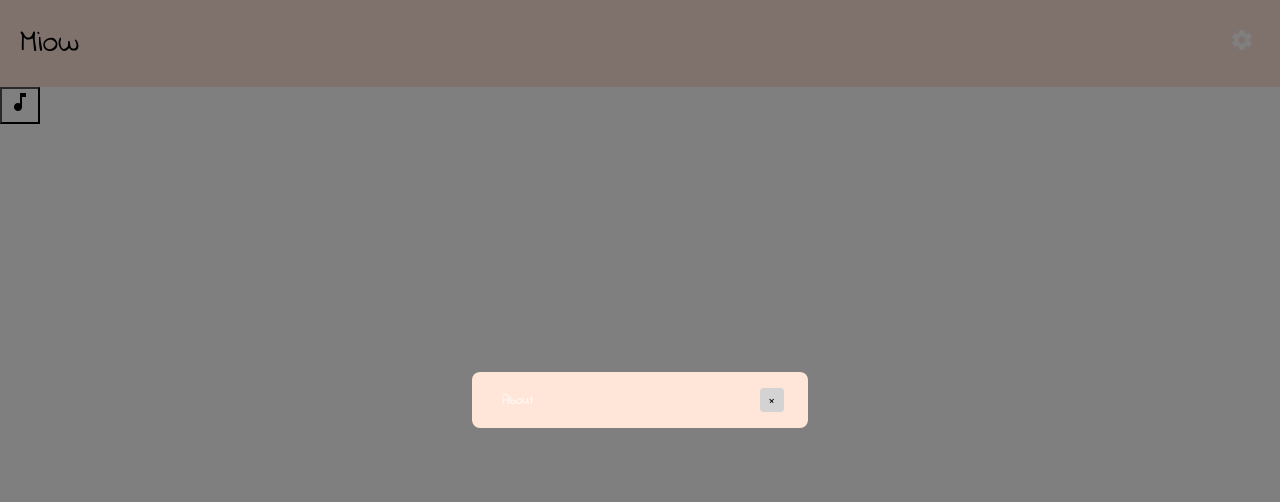
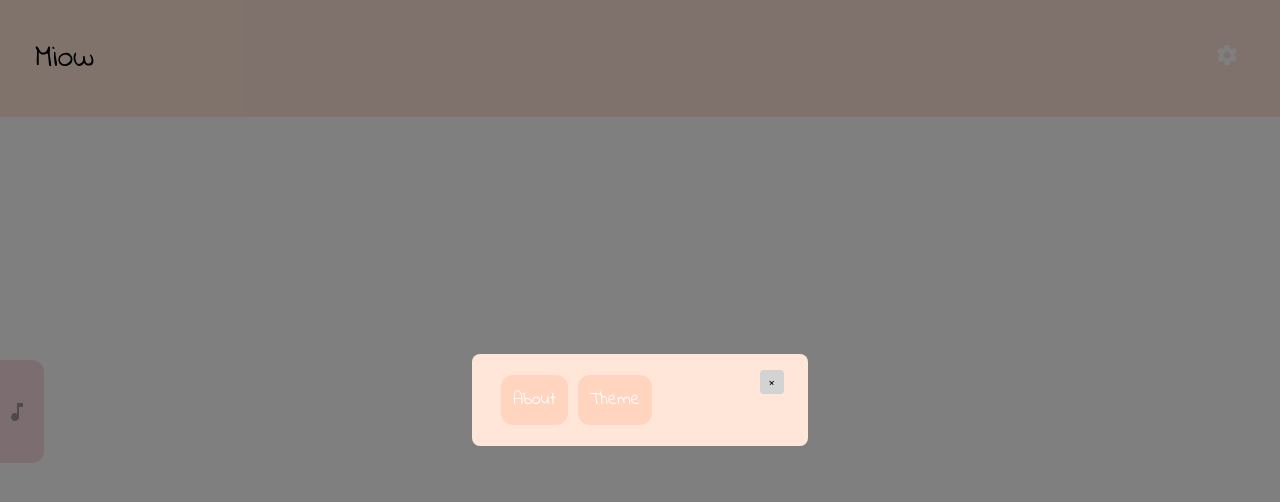
Before and after one commit to lmnx0/lmnx0.github.io, a plain HTML site: page miow/index.html in a window 1280 px wide. Both pictures are taken after a click on the button "settings". Drawn offline with Linux system fonts and the light colour scheme; grey boxes are pictures that could not be loaded.

Commit message:
Update 1.10
Functioning theme button on the settings. (Only dark mode)
Updated search bar
Updated music button

```diff
--- a/miow/script.js
+++ b/miow/script.js
@@ -10,9 +10,13 @@ const para2 = document.createElement('p');
 para.setAttribute("class", "Abouttitle");
 para2.setAttribute("class", "Abouttxt");
 const aboutbtn = document.createElement('button');//creates button
+const themesbtn = document.createElement('button');
+aboutbtn.setAttribute("class", "aboutbtn");
+themesbtn.setAttribute("class", "themesbtn");
 
-//event listener sa modal
+//event listener
 aboutbtn.addEventListener("click", showingAbout);
+themesbtn.addEventListener("click", darkMode);
 trigger.addEventListener("click", toggleModal);
 closeButton.addEventListener("click", toggleModal);
 window.addEventListener("click", windowOnClick);
@@ -63,7 +67,9 @@ function minNav() {
 //modal
 function toggleModal() {
     aboutbtn.innerText = 'About';
+    themesbtn.innerText = 'Theme'
     modalContent.append(aboutbtn);
+    modalContent.append(themesbtn);
     const createModal = document.createElement('div');
     modal.classList.toggle("show-modal");
     createModal.setAttribute('class','modal');
@@ -80,6 +86,7 @@ function windowOnClick(event) {
 //about modal
 function showingAbout(){
     aboutbtn.remove();//remove about button
+    themesbtn.remove();
     para.innerText = "About us: ";
     para2.innerText = "MAGHILAK NAKO KAY AKO RA JUD ISA NAGHIMO DINHIA YAWA";
     document.querySelector(".modal-content").append(para);
@@ -110,3 +117,9 @@ function clickNav() {
         -- resize;
     }
 }
+
+//dark mode
+function darkMode() {
+    var darkmode = document.body;
+    darkmode.classList.toggle("darkmode");
+}
--- a/miow/style.css
+++ b/miow/style.css
@@ -2,6 +2,14 @@
 
 * {
     font-family: 'Indie Flower', cursive;
+
+    /* disable select */
+    -webkit-touch-callout: none; /* iOS Safari */
+    -webkit-user-select: none; /* Safari */
+    -khtml-user-select: none; /* Konqueror HTML */
+    -moz-user-select: none; /* Firefox */
+    -ms-user-select: none; /* Internet Explorer/Edge */
+    user-select: none; /* Non-prefixed version, currently supported by Chrome and Opera */
 }
 
 /* width */
@@ -24,6 +32,42 @@
     background: #555;
 }
 
+/* darkmode */
+.darkmode {
+    background-color: #000000;
+}
+
+.darkmode .sidebar {
+    background-color: #000000;
+}
+
+.darkmode .titlebar {
+    background-color: #353532;
+}
+
+.darkmode .sidebarhead {
+    background-color: #353532;
+}
+
+.darkmode .openbtn {
+    background-color: #353532;
+}
+
+.darkmode .modal-content {
+    background-color: #353532;
+}
+
+.darkmode .settings .aboutbtn {
+    background-color: #FBFAF5;
+    color: #353532;
+}
+
+.darkmode .settings .themesbtn {
+    background-color: #FBFAF5;
+    color: #353532;
+}
+/* end of darkmode */
+
 body {
     margin: 0;
     overflow: hidden;
@@ -44,11 +88,13 @@ body {
     margin-top: 50px;
     margin-left: 30px;
     padding:15px;
-    border-radius: 10px;
 }
 
 input[type=text] {
     width: 30%;
+    border: none;
+    border-bottom: 2px solid #353532;
+    background-color: inherit;
     -webkit-transition: width 0.15s ease-in-out;
     transition: width 0.15s ease-in-out;
 }
@@ -91,7 +137,7 @@ input[type=text]:focus {
 .sidebarhead button {
     border: none;
     background-color: inherit;
-    color: white    ;
+    color: white;
 }
 
 .closebtn {
@@ -111,9 +157,23 @@ input[type=text]:focus {
 }
 
 .openbtn {
-    cursor: pointer;
-    background-color: white;
-    overflow: hidden;
+    position: fixed;
+    padding: 15px;
+    font-size: 50px;
+    border-style: none;
+    border-radius: 12px;
+    background-color: #f3abb6;
+    text-align: center;
+    margin-left: -10px;
+    max-width: 100px;
+    top: 45%;
+    left: -0;
+    opacity: 40%;
+    z-index: -10;
+}
+
+.openbtn:hover {
+    opacity: 100%;
 }
 
 #main {
@@ -124,8 +184,8 @@ input[type=text]:focus {
     display: flex;
     align-items: center;
     justify-content: space-between;
-    padding: 20px;
-    background-color: #ffe6d9;
+    padding: 35px;
+    background-color: #FFE6D9;
     color: #fff;
 }
 
@@ -137,11 +197,27 @@ input[type=text]:focus {
 .settings button {
     background-color: inherit;
     border: none;
-    color: white;
+    color: #FFFFFF;
     text-align: center;
     text-decoration: none;
     display: inline-block;
     cursor: pointer;
+}
+
+.settings .aboutbtn {
+    font-size: large;
+    border-radius: 12px;
+    background-color: #ffd5c0;
+    padding: 12px;
+    margin: 5px;
+}
+
+.settings .themesbtn {
+    font-size: large;
+    border-radius: 12px;
+    background-color: #ffd5c0;
+    padding: 12px;
+    margin: 5px;
 }
 
 .modal {
```
